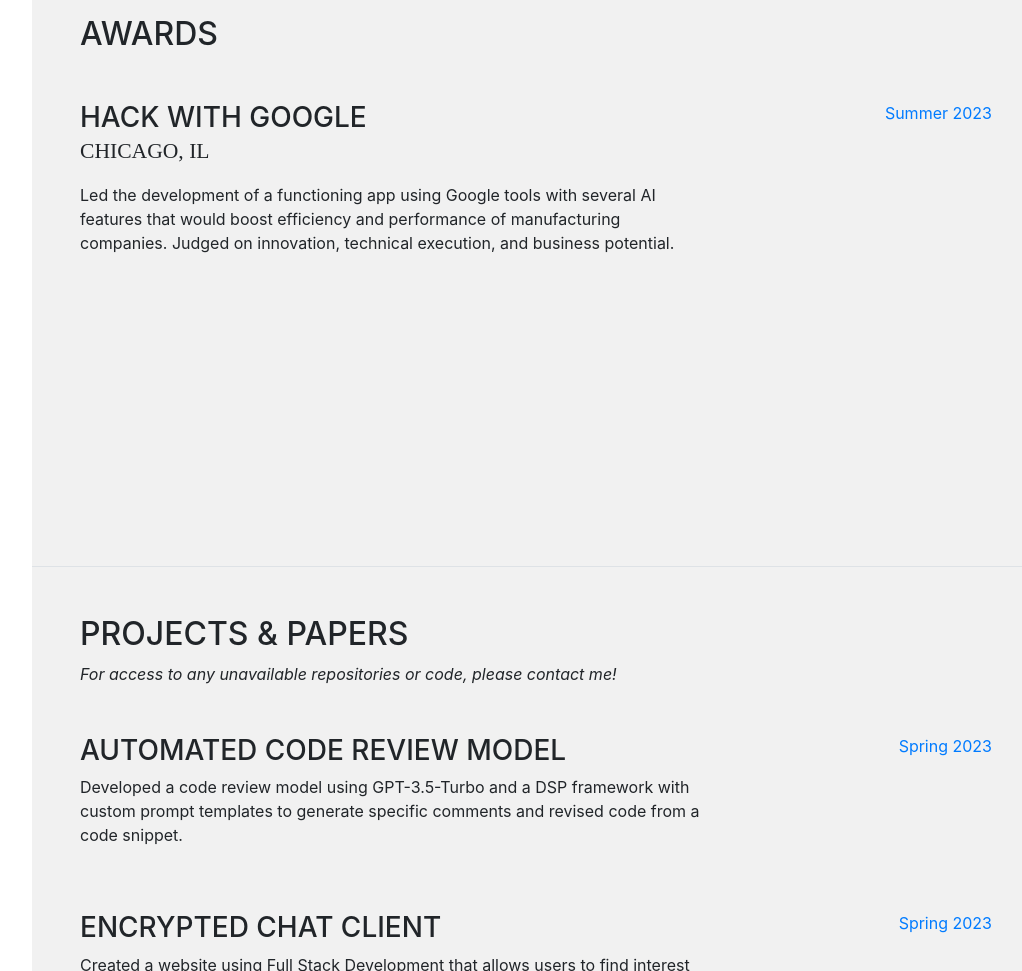
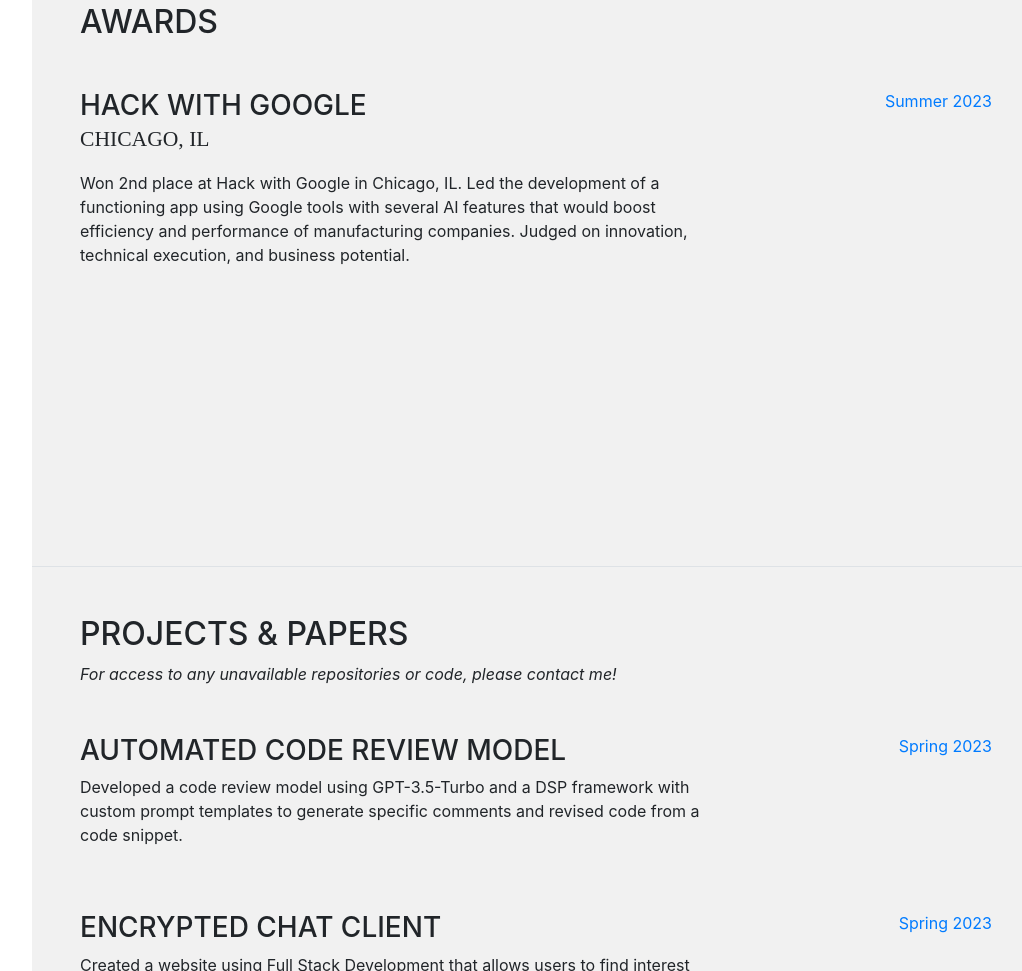
Before and after one commit to collinjung/collinjung.github.io, a website with bundled scripts: page index.html in a window 1280 px wide. Shown: the part 2876-3847 px from the top of the page, without its empty margins (240-1262 px from the left). Built offline with nearby package versions, Linux system fonts and the light colour scheme; a web font is replaced by a local one.

Commit message:
Update index.html

```diff
--- a/index.html
+++ b/index.html
@@ -194,7 +194,7 @@
             <div class="resume-content mr-auto">
               <h3 class="mb-0">Hack with Google</h3>
               <div class="subheading mb-3">Chicago, IL</div>
-              <p> Led the development of a functioning app using Google tools with several AI features that would boost efficiency and performance of manufacturing companies. Judged on innovation, technical execution, and business potential.
+              <p> Won 2nd place at Hack with Google in Chicago, IL. Led the development of a functioning app using Google tools with several AI features that would boost efficiency and performance of manufacturing companies. Judged on innovation, technical execution, and business potential.
               </p>
             </div>
             <div class="resume-date text-md-right">
```
